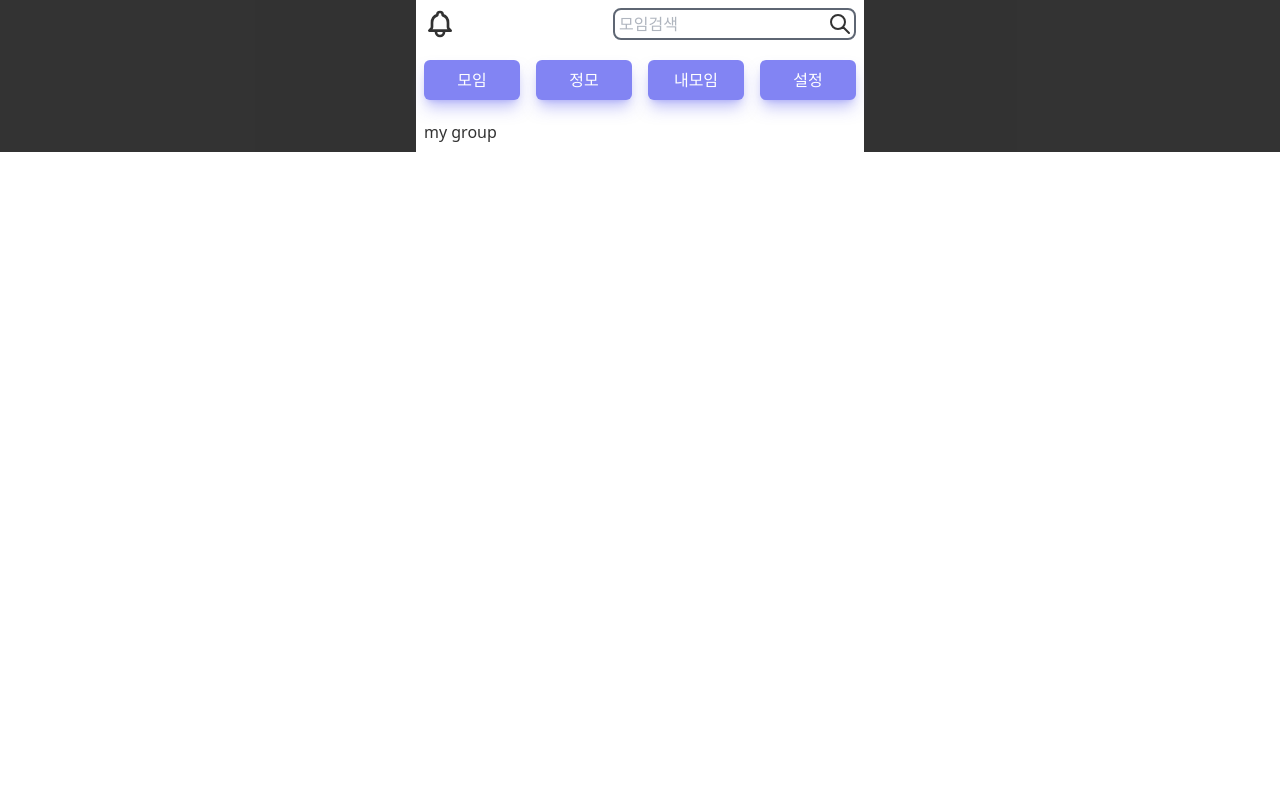
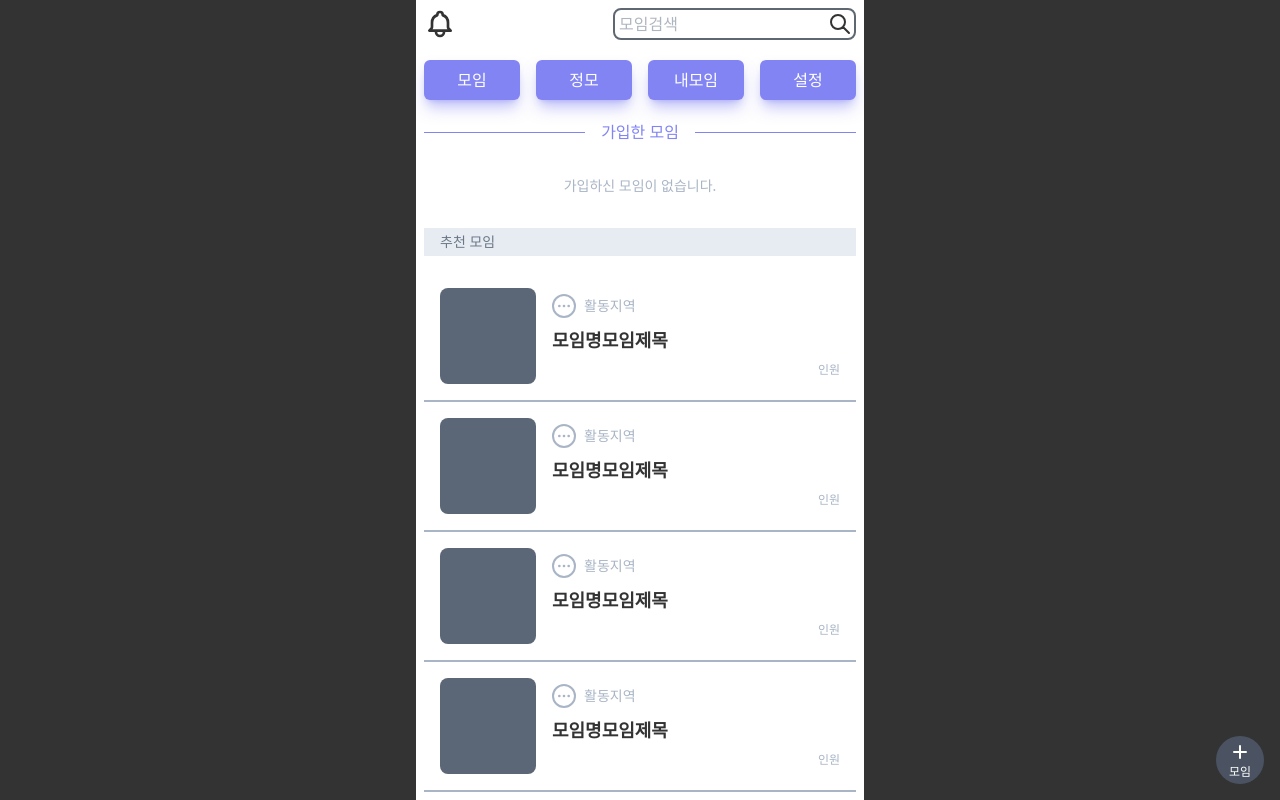
Before and after one commit to leesh5000/side-project-fe, a React (Create React App) app: page /my-group in a window 1280 px wide. Shown: the top 800 px of the page. Built offline with nearby package versions, Linux system fonts and the light colour scheme.

Commit message:
markup MyGroup page

```diff
--- /dev/null
+++ b/src/components/board/mygroupboard.jsx
@@ -0,0 +1,25 @@
+import React from "react";
+
+const MyGroupBoard = () => {
+    return (
+      <section className="border-b-2 border-slate-400 p-4 w-full mx-auto">
+        <article className="flex space-x-4 items-center">
+            <section className="rounded-lg bg-slate-700 h-24 w-24"></section>
+            <section className="flex-1 space-y-2 py-1">
+                <article className="flex space-x-2 items-center">
+                    <section className="rounded-full border-2 border-slate-400 w-6 h-6 text-slate-400 flex items-center justify-center">
+                        <svg xmlns="http://www.w3.org/2000/svg" className="h-4 w-4" fill="none" viewBox="0 0 24 24" stroke="currentColor" strokeWidth={2}>
+                            <path strokeLinecap="round" strokeLinejoin="round" d="M5 12h.01M12 12h.01M19 12h.01M6 12a1 1 0 11-2 0 1 1 0 012 0zm7 0a1 1 0 11-2 0 1 1 0 012 0zm7 0a1 1 0 11-2 0 1 1 0 012 0z" />
+                        </svg>
+                    </section>
+                    <section className="text-sm text-slate-400">활동지역</section>
+                </article>
+                <article className="text-lg font-semibold">모임명모임제목</article>
+                <article className="text-xs text-slate-400 text-right">인원</article>
+            </section>
+        </article>
+      </section>
+    );
+};
+
+export default MyGroupBoard;
--- /dev/null
+++ b/src/components/button/PlusButton.jsx
@@ -0,0 +1,14 @@
+import React from "react";
+
+const PlusButton = ( ) => {
+    return (
+        <button className="fixed bottom-4 right-4 w-12 h-12 bg-slate-800 rounded-full flex flex-col items-center justify-center text-white">
+            <svg xmlns="http://www.w3.org/2000/svg" className="h-6 w-6" fill="none" viewBox="0 0 24 24" stroke="currentColor" strokeWidth={2}>
+                <path strokeLinecap="round" strokeLinejoin="round" d="M12 6v6m0 0v6m0-6h6m-6 0H6" />
+            </svg>
+            <span className="text-xs">모임</span>
+        </button>
+    );
+};
+
+export default PlusButton;
--- a/src/pages/root/MyGroup.jsx
+++ b/src/pages/root/MyGroup.jsx
@@ -1,7 +1,69 @@
-import React from "react";
+import React, { useState } from "react";
+import { Helmet } from "react-helmet-async";
+import BoardSkeleton from "../../components/skeleton/BoardSkeleton";
+import PlusButton from "../../components/button/PlusButton";
+import MyGroupBoard from "../../components/board/mygroupboard";
+
+const skeletonCount = Array(15).fill(<BoardSkeleton />);
+const recommendGroupsCount = Array(15).fill(<MyGroupBoard />);
 
 const MyGroup = () => {
-  return <section>my group</section>;
+  const [isLoading, setIsLoading] = useState(false);
+  const [joinedGroups, setJoinedGroups] = useState([]);
+
+  return (
+    <section className="w-full">
+      <Helmet>
+        <title>저모이모 | 내모임</title>
+      </Helmet>
+      <article>
+        <section
+          className="
+            text-indigo-500 text-base flex basis-full items-center mt-4
+
+            before:grow
+            before:bg-indigo-500
+            before:h-px
+            before:mr-4
+
+            after:grow
+            after:bg-indigo-500
+            after:h-px
+            after:ml-4
+          ">
+          가입한 모임
+        </section>
+        {joinedGroups.length === 0 ?
+          <section
+            className="min-h-[10vh] py-8 text-slate-400 text-sm text-center">
+              가입하신 모임이 없습니다.
+          </section>
+        :
+        null
+        }
+      </article>
+      <article>
+        <section className="pl-4 pt-1 pb-1 mb-4 bg-slate-200 text-slate-600 text-sm">
+          추천 모임
+        </section>
+        <section>
+          {isLoading ?
+          skeletonCount.map((skeleton, index) => (
+            <li className="list-none mb-4" key={index}>
+              {skeleton}
+            </li>
+          ))
+          :
+          recommendGroupsCount.map((skeleton, index) => (
+            <li className="list-none" key={index}>
+              {skeleton}
+            </li>
+          ))}
+        </section>
+      </article>
+      <PlusButton/>
+    </section>
+  );
 };
 
 export default MyGroup;
```
